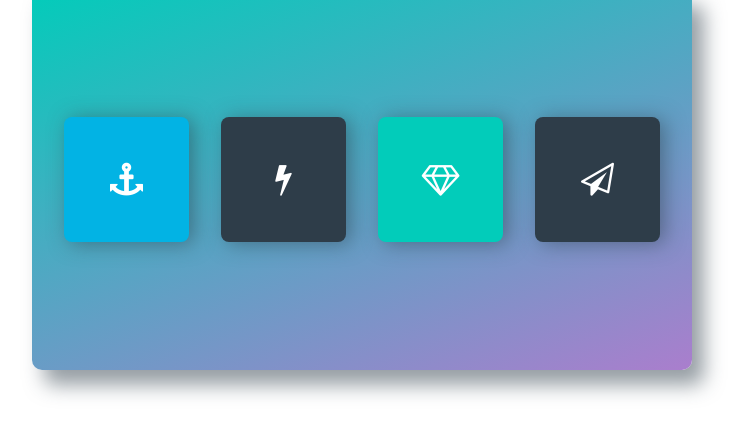
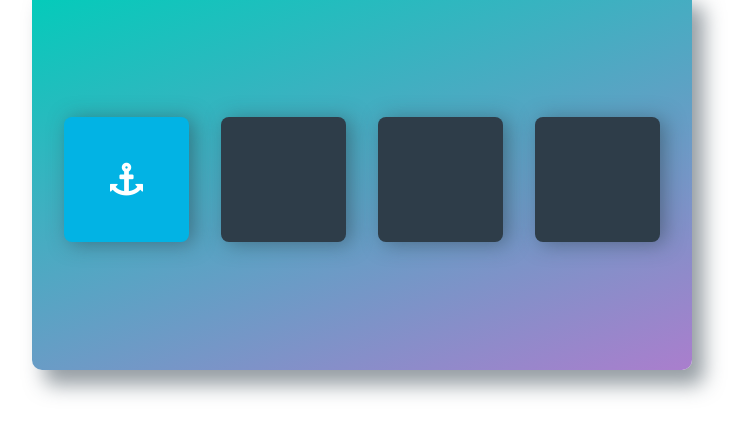
Before and after one commit to hanksyoon/nano-project2, a plain HTML site: page index.html in a window 1280 px wide. Both pictures are taken after a click on the item 404 px from the left and 275 px from the top of the page. Shown: the part 96-532 px from the top of the page, without its empty margins (278-1025 px from the left). Drawn offline with Linux system fonts and the light colour scheme; a web font is replaced by a local one.

Commit message:
second-push

```diff
--- a/index.html
+++ b/index.html
@@ -23,7 +23,7 @@
             <li class="card">
                 <i ></i>
             </li>
-            <li class="card match">
+            <li class="card">
                 <i></i>
             </li>
             <li class="card">
--- a/main.js
+++ b/main.js
@@ -40,7 +40,7 @@ for (var i = 0; i < cardlist.length; i++) {
  */
 
 function show() {
-  this.className += " open";
+  this.className += " open show";
   console.log('click');
 
 }
--- a/style.css
+++ b/style.css
@@ -55,7 +55,7 @@ h1 {
     height: 125px;
     width: 125px;
     background: #2e3d49;
-    font-size: 33px;
+    font-size: 0;
     color: #ffffff;
     border-radius: 8px;
     cursor: pointer;
```
